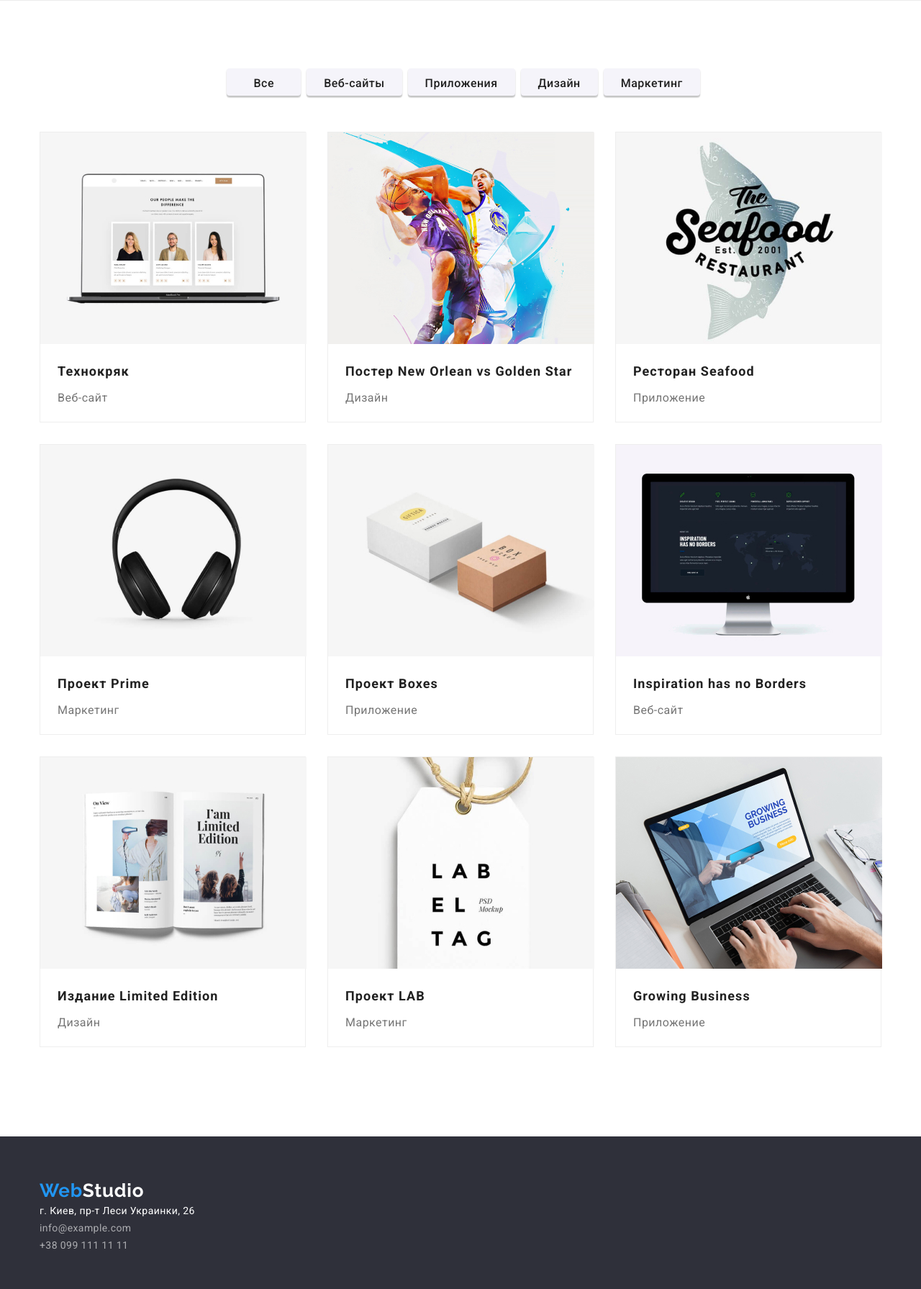
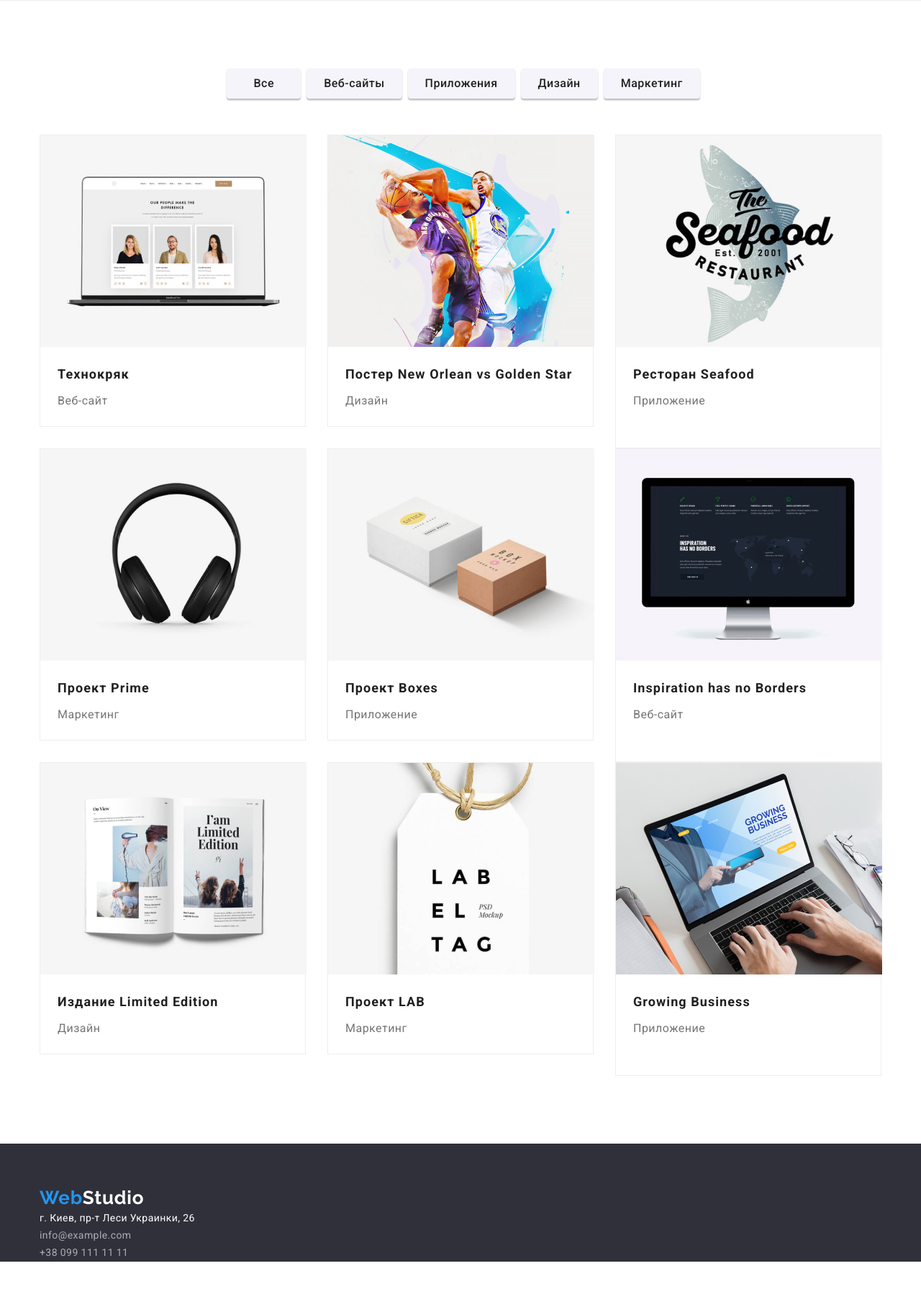
Before and after one commit to SvitlanaPristajchuk/goit-markup-hw-03, a plain HTML site: page portfolio.html in a window 1280 px wide. Shown: the part 81-1872 px from the top of the page at 72% size. After the commit the page ends 1834 px from the top, so only its background shows below. Drawn offline with nearby package versions, Linux system fonts and the light colour scheme.

Commit message:
Убрано все ненужные значения

```diff
--- a/css/styles.css
+++ b/css/styles.css
@@ -171,7 +171,6 @@ li {
 
 .modal-btn {
   min-width: 200px;
-  height: 50px;
   background: #2196f3;
   box-shadow: 0px 4px 4px rgba(0, 0, 0, 0.15);
   border-radius: 4px;
@@ -290,13 +289,12 @@ li {
 padding-top: 94px;
 padding-bottom: 94px;
 }
+
 .our-team {
   display: flex;
   background-color: #f5f4fa;
-  height: 648px;
   width: 100%;
-  left: 0px;
-  top: 1449px;
+
 }
 
 .web-our-team {
@@ -359,10 +357,7 @@ padding-bottom: 94px;
 .contacts {
   display: flex;
   background: #2f303a;
-  height: 252px;
   width: 100%;
-  left: 0px;
-  top: 2097px;
 }
 
 .navigation-list-footer {
@@ -370,11 +365,6 @@ padding-bottom: 94px;
   flex-direction: column;
   margin-top: 60px;
 }
-
-/*.contacts .logo {
-  margin-top: 60px;
-
-}*/
 
 .contact .logo {
   margin-bottom: 20px;
--- a/portfolio.css
+++ b/portfolio.css
@@ -189,7 +189,6 @@ li {
 
 .list-pictures-item {
   width: 370px;
-  height: 404px;
   background: #ffffff;
   border: 1px solid #eeeeee;
   box-sizing: border-box;
@@ -217,8 +216,6 @@ li {
 
 .modal-btn-second {
   min-width: 103px;
-  height: 38px;
-  top: 174px;
   font-family: "Roboto", sans-serif;
   font-style: normal;
   font-weight: 500;
@@ -281,10 +278,8 @@ li {
 .contacts {
   display: flex;
   background: #2f303a;
-  height: 252px;
   width: 100%;
-  left: 0px;
-  top: 2097px;
+
 }
 
 .navigation-list-footer {
@@ -292,11 +287,6 @@ li {
   flex-direction: column;
   margin-top: 60px;
 }
-
-/*.contacts .logo {
-  margin-top: 60px;
-
-}*/
 
 .contact .logo {
   margin-bottom: 20px;
```
